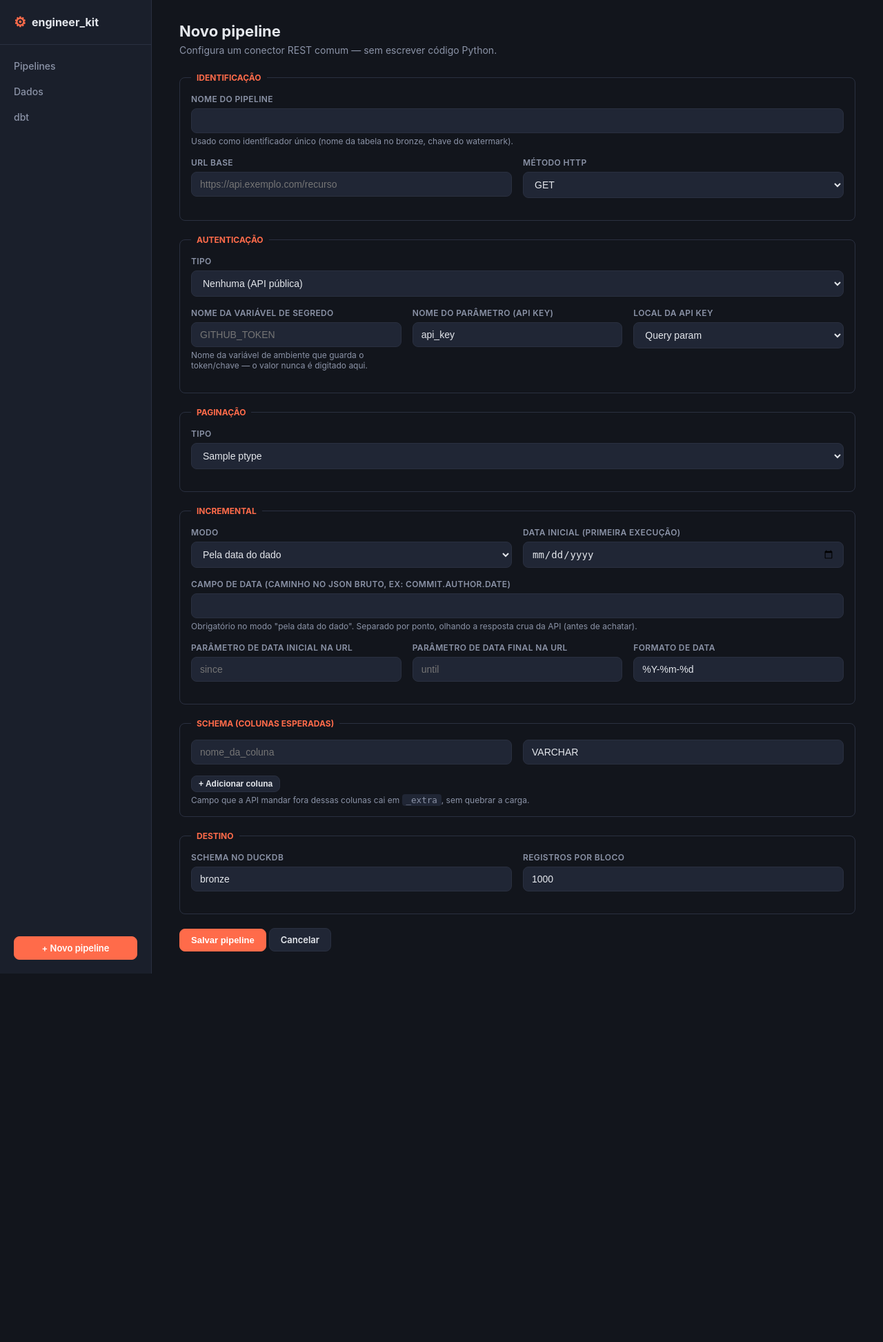
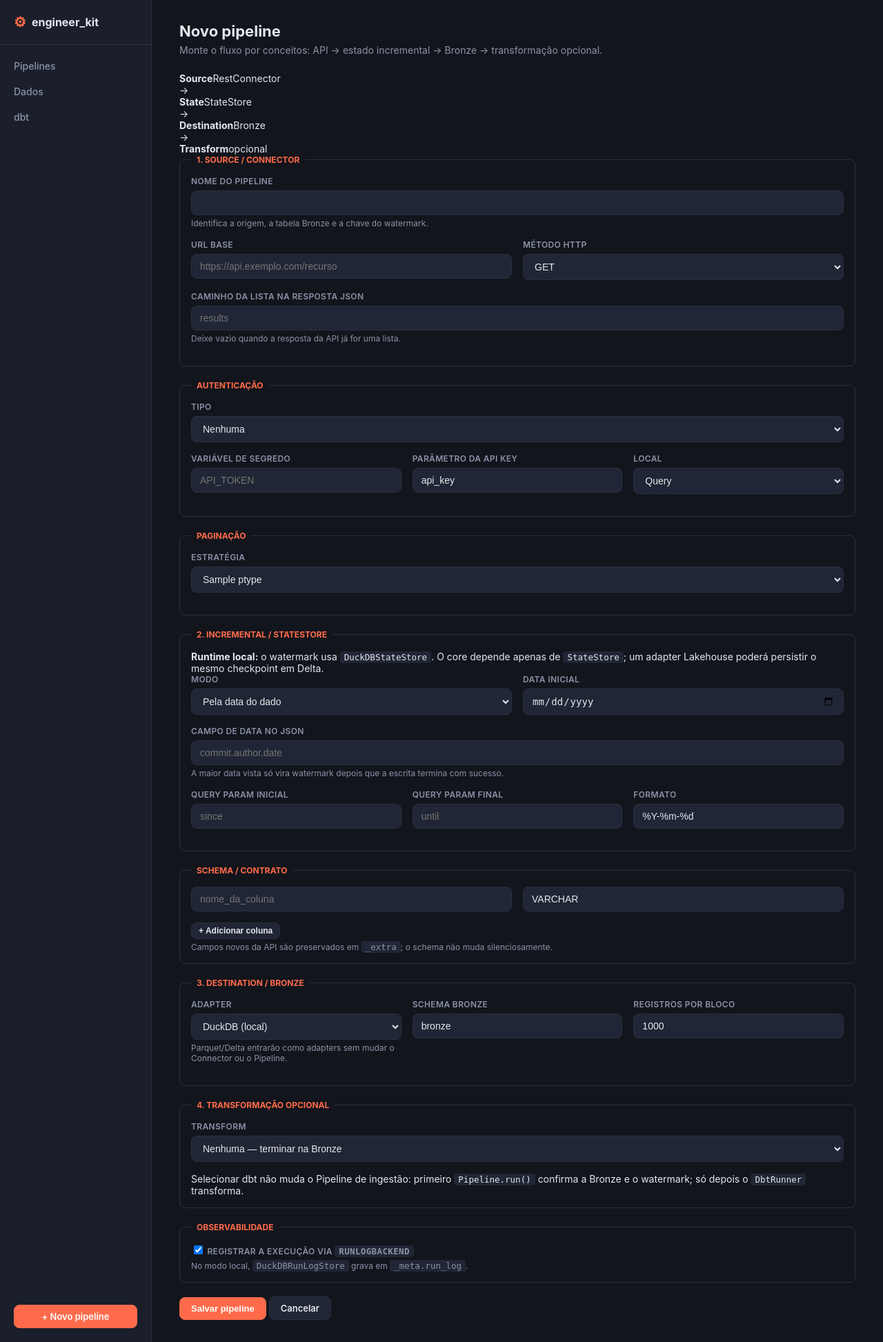
Before and after one commit to Lima-Ricardo/engineer_kit, a FastAPI app: template src/engineer_kit/ui/templates/pipeline_form.html in a window 1280 px wide. Shown: the whole page at 69% size. Before the commit the page ends 1411 px from the top, so only its background shows below. Run offline with FastAPI, Linux system fonts and the light colour scheme; the template is opened without the code that fills it: most values are stand-ins (such as "Sample title", 1, 10 or a date in 2020).

Commit message:
Expose adapters and dbt in pipeline form

```diff
--- a/src/engineer_kit/ui/templates/pipeline_form.html
+++ b/src/engineer_kit/ui/templates/pipeline_form.html
@@ -2,18 +2,27 @@
 {% block title %}{{ "Editar" if config else "Novo" }} pipeline - engineer_kit{% endblock %}
 {% block content %}
 <h1>{{ "Editar pipeline" if config else "Novo pipeline" }}</h1>
-<p class="subtitle">Configura um conector REST comum — sem escrever código Python.</p>
+<p class="subtitle">Monte o fluxo por conceitos: API → estado incremental → Bronze → transformação opcional.</p>
 
 {% if error %}<div class="error-box">{{ error }}</div>{% endif %}
 
+<div class="flow-strip compact-flow">
+    <div class="flow-node"><strong>Source</strong><span>RestConnector</span></div>
+    <div class="flow-arrow">→</div>
+    <div class="flow-node"><strong>State</strong><span>StateStore</span></div>
+    <div class="flow-arrow">→</div>
+    <div class="flow-node"><strong>Destination</strong><span>Bronze</span></div>
+    <div class="flow-arrow">→</div>
+    <div class="flow-node"><strong>Transform</strong><span>opcional</span></div>
+</div>
+
 <form method="post" action="/pipelines/save" id="pipeline-form">
-
     <fieldset>
-        <legend>Identificação</legend>
+        <legend>1. Source / Connector</legend>
         <div class="field">
             <label>Nome do pipeline</label>
             <input type="text" name="name" value="{{ config.name if config else '' }}" {{ "readonly" if config else "" }} required>
-            <div class="field-hint">Usado como identificador único (nome da tabela no bronze, chave do watermark).</div>
+            <div class="field-hint">Identifica a origem, a tabela Bronze e a chave do watermark.</div>
         </div>
         <div class="field-row">
             <div class="field">
@@ -28,132 +37,88 @@
                 </select>
             </div>
         </div>
+        <div class="field">
+            <label>Caminho da lista na resposta JSON</label>
+            <input type="text" name="records_path" value="{{ config.connector.records_path if config and config.connector.records_path else '' }}" placeholder="results">
+            <div class="field-hint">Deixe vazio quando a resposta da API já for uma lista.</div>
+        </div>
     </fieldset>
 
     <fieldset>
         <legend>Autenticação</legend>
         <div class="field">
             <label>Tipo</label>
-            <select name="auth_type" id="auth_type">
-                <option value="none" {{ "selected" if config and config.connector.auth.type == "none" else "" }}>Nenhuma (API pública)</option>
+            <select name="auth_type">
+                <option value="none" {{ "selected" if config and config.connector.auth.type == "none" else "" }}>Nenhuma</option>
                 <option value="bearer" {{ "selected" if config and config.connector.auth.type == "bearer" else "" }}>Bearer token</option>
                 <option value="api_key" {{ "selected" if config and config.connector.auth.type == "api_key" else "" }}>API key</option>
             </select>
         </div>
         <div class="field-row">
-            <div class="field">
-                <label>Nome da variável de segredo</label>
-                <input type="text" name="auth_secret_key" value="{{ config.connector.auth.secret_key if config and config.connector.auth.secret_key else '' }}" placeholder="GITHUB_TOKEN">
-                <div class="field-hint">Nome da variável de ambiente que guarda o token/chave — o valor nunca é digitado aqui.</div>
-            </div>
-            <div class="field">
-                <label>Nome do parâmetro (API key)</label>
-                <input type="text" name="auth_param_name" value="{{ config.connector.auth.param_name if config else 'api_key' }}">
-            </div>
-            <div class="field">
-                <label>Local da API key</label>
-                <select name="auth_location">
-                    <option value="query" {{ "selected" if config and config.connector.auth.location == "query" else "" }}>Query param</option>
-                    <option value="header" {{ "selected" if config and config.connector.auth.location == "header" else "" }}>Header</option>
-                </select>
-            </div>
+            <div class="field"><label>Variável de segredo</label><input type="text" name="auth_secret_key" value="{{ config.connector.auth.secret_key if config and config.connector.auth.secret_key else '' }}" placeholder="API_TOKEN"></div>
+            <div class="field"><label>Parâmetro da API key</label><input type="text" name="auth_param_name" value="{{ config.connector.auth.param_name if config else 'api_key' }}"></div>
+            <div class="field"><label>Local</label><select name="auth_location"><option value="query" {{ "selected" if config and config.connector.auth.location == "query" else "" }}>Query</option><option value="header" {{ "selected" if config and config.connector.auth.location == "header" else "" }}>Header</option></select></div>
         </div>
     </fieldset>
 
     <fieldset>
         <legend>Paginação</legend>
         <div class="field">
-            <label>Tipo</label>
+            <label>Estratégia</label>
             <select name="pagination_type" id="pagination_type">
-                {% for ptype in pagination_types %}
-                <option value="{{ ptype }}" {{ "selected" if config and config.connector.pagination.type == ptype else "" }}>{{ ptype }}</option>
-                {% endfor %}
+                {% for ptype in pagination_types %}<option value="{{ ptype }}" {{ "selected" if config and config.connector.pagination.type == ptype else "" }}>{{ ptype }}</option>{% endfor %}
             </select>
         </div>
+        {% set p = config.connector.pagination.params if config else {} %}
+        <div class="pagination-fields" data-type="page"><div class="field-row"><div class="field"><label>Parâmetro página</label><input type="text" name="page_param" value="{{ p.get('page_param', 'page') }}"></div><div class="field"><label>Parâmetro tamanho</label><input type="text" name="page_size_param" value="{{ p.get('page_size_param', 'per_page') }}"></div><div class="field"><label>Tamanho</label><input type="number" name="page_size" value="{{ p.get('page_size', 100) }}"></div></div></div>
+        <div class="pagination-fields" data-type="offset"><div class="field-row"><div class="field"><label>Parâmetro offset</label><input type="text" name="offset_param" value="{{ p.get('offset_param', 'offset') }}"></div><div class="field"><label>Parâmetro limite</label><input type="text" name="limit_param" value="{{ p.get('limit_param', 'limit') }}"></div><div class="field"><label>Limite</label><input type="number" name="limit" value="{{ p.get('limit', 100) }}"></div></div></div>
+        <div class="pagination-fields" data-type="cursor"><div class="field-row"><div class="field"><label>Parâmetro cursor</label><input type="text" name="cursor_param" value="{{ p.get('cursor_param', 'cursor') }}"></div><div class="field"><label>Campo cursor na resposta</label><input type="text" name="cursor_field" value="{{ p.get('cursor_field', 'next_cursor') }}"></div></div></div>
+        <div class="pagination-fields" data-type="link_header"><div class="field"><label>Header</label><input type="text" name="header_name" value="{{ p.get('header_name', 'Link') }}"></div></div>
+        <div class="pagination-fields" data-type="next_url"><div class="field"><label>Campo da próxima URL</label><input type="text" name="next_url_field" value="{{ p.get('next_url_field', 'next') }}"></div></div>
+    </fieldset>
 
-        {% set p = config.connector.pagination.params if config else {} %}
-        <div class="pagination-fields" data-type="page">
-            <div class="field-row">
-                <div class="field"><label>Parâmetro de página</label><input type="text" name="page_param" value="{{ p.get('page_param', 'page') }}"></div>
-                <div class="field"><label>Parâmetro de tamanho</label><input type="text" name="page_size_param" value="{{ p.get('page_size_param', 'per_page') }}"></div>
-                <div class="field"><label>Registros por página</label><input type="number" name="page_size" value="{{ p.get('page_size', 100) }}"></div>
-            </div>
+    <fieldset>
+        <legend>2. Incremental / StateStore</legend>
+        <div class="architecture-note"><strong>Runtime local:</strong> o watermark usa <code>DuckDBStateStore</code>. O core depende apenas de <code>StateStore</code>; um adapter Lakehouse poderá persistir o mesmo checkpoint em Delta.</div>
+        <div class="field-row">
+            <div class="field"><label>Modo</label><select name="incremental_mode" id="incremental_mode"><option value="data_date" {{ "selected" if config and config.connector.incremental.mode == "data_date" else "" }}>Pela data do dado</option><option value="ingestion_date" {{ "selected" if config and config.connector.incremental.mode == "ingestion_date" else "" }}>Pela data da ingestão</option></select></div>
+            <div class="field"><label>Data inicial</label><input type="date" name="initial_start" value="{{ config.connector.incremental.initial_start if config and config.connector.incremental.initial_start else '' }}"></div>
         </div>
-        <div class="pagination-fields" data-type="offset">
-            <div class="field-row">
-                <div class="field"><label>Parâmetro de offset</label><input type="text" name="offset_param" value="{{ p.get('offset_param', 'offset') }}"></div>
-                <div class="field"><label>Parâmetro de limite</label><input type="text" name="limit_param" value="{{ p.get('limit_param', 'limit') }}"></div>
-                <div class="field"><label>Limite</label><input type="number" name="limit" value="{{ p.get('limit', 100) }}"></div>
-            </div>
+        <div class="field" id="date_field_wrapper"><label>Campo de data no JSON</label><input type="text" name="date_field" value="{{ config.connector.incremental.date_field if config and config.connector.incremental.date_field else '' }}" placeholder="commit.author.date"><div class="field-hint">A maior data vista só vira watermark depois que a escrita termina com sucesso.</div></div>
+        <div class="field-row"><div class="field"><label>Query param inicial</label><input type="text" name="date_param_start" value="{{ config.connector.date_params.start if config and config.connector.date_params.start else '' }}" placeholder="since"></div><div class="field"><label>Query param final</label><input type="text" name="date_param_end" value="{{ config.connector.date_params.end if config and config.connector.date_params.end else '' }}" placeholder="until"></div><div class="field"><label>Formato</label><input type="text" name="date_param_format" value="{{ config.connector.date_params.format if config else '%Y-%m-%d' }}"></div></div>
+    </fieldset>
+
+    <fieldset>
+        <legend>Schema / contrato</legend>
+        <div id="columns-container">
+            {% if config and config.columns %}{% for col in config.columns %}<div class="field-row column-row"><div class="field"><input type="text" name="column_name" value="{{ col.name }}" placeholder="nome_da_coluna"></div><div class="field"><input type="text" name="column_dtype" value="{{ col.dtype }}" placeholder="VARCHAR"></div></div>{% endfor %}{% else %}<div class="field-row column-row"><div class="field"><input type="text" name="column_name" placeholder="nome_da_coluna"></div><div class="field"><input type="text" name="column_dtype" value="VARCHAR"></div></div>{% endif %}
         </div>
-        <div class="pagination-fields" data-type="cursor">
-            <div class="field-row">
-                <div class="field"><label>Parâmetro de cursor (request)</label><input type="text" name="cursor_param" value="{{ p.get('cursor_param', 'cursor') }}"></div>
-                <div class="field"><label>Campo de cursor (na resposta)</label><input type="text" name="cursor_field" value="{{ p.get('cursor_field', 'next_cursor') }}"></div>
-            </div>
-        </div>
-        <div class="pagination-fields" data-type="link_header">
-            <div class="field"><label>Nome do header</label><input type="text" name="header_name" value="{{ p.get('header_name', 'Link') }}"></div>
-        </div>
-        <div class="pagination-fields" data-type="next_url">
-            <div class="field"><label>Campo de próxima URL (na resposta)</label><input type="text" name="next_url_field" value="{{ p.get('next_url_field', 'next') }}"></div>
+        <button type="button" class="btn btn-sm" id="add-column">+ Adicionar coluna</button>
+        <div class="field-hint">Campos novos da API são preservados em <code>_extra</code>; o schema não muda silenciosamente.</div>
+    </fieldset>
+
+    <fieldset>
+        <legend>3. Destination / Bronze</legend>
+        <div class="field-row">
+            <div class="field"><label>Adapter</label><select name="destination_type"><option value="duckdb" selected>DuckDB (local)</option></select><div class="field-hint">Parquet/Delta entrarão como adapters sem mudar o Connector ou o Pipeline.</div></div>
+            <div class="field"><label>Schema Bronze</label><input type="text" name="destination_schema" value="{{ config.destination.schema if config else 'bronze' }}"></div>
+            <div class="field"><label>Registros por bloco</label><input type="number" name="batch_size" value="{{ config.destination.batch_size if config else 1000 }}"></div>
         </div>
     </fieldset>
 
     <fieldset>
-        <legend>Incremental</legend>
+        <legend>4. Transformação opcional</legend>
         <div class="field-row">
-            <div class="field">
-                <label>Modo</label>
-                <select name="incremental_mode" id="incremental_mode">
-                    <option value="data_date" {{ "selected" if config and config.connector.incremental.mode == "data_date" else "" }}>Pela data do dado</option>
-                    <option value="ingestion_date" {{ "selected" if config and config.connector.incremental.mode == "ingestion_date" else "" }}>Pela data de ingestão</option>
-                </select>
-            </div>
-            <div class="field">
-                <label>Data inicial (primeira execução)</label>
-                <input type="date" name="initial_start" value="{{ config.connector.incremental.initial_start if config and config.connector.incremental.initial_start else '' }}">
-            </div>
+            <div class="field"><label>Transform</label><select name="transform_type" id="transform_type"><option value="none" {{ "selected" if not config or config.transform.type == "none" else "" }}>Nenhuma — terminar na Bronze</option><option value="dbt" {{ "selected" if config and config.transform.type == "dbt" else "" }}>dbt — staging → silver → gold</option></select></div>
+            <div class="field" id="dbt_select_wrapper"><label>dbt --select (opcional)</label><input type="text" name="dbt_select" value="{{ config.transform.select if config and config.transform.select else '' }}" placeholder="tag:daily ou model_name"><div class="field-hint">Projeto local: {{ "encontrado" if dbt_available else "não encontrado ainda" }}.</div></div>
         </div>
-        <div class="field" id="date_field_wrapper">
-            <label>Campo de data (caminho no JSON bruto, ex: commit.author.date)</label>
-            <input type="text" name="date_field" value="{{ config.connector.incremental.date_field if config and config.connector.incremental.date_field else '' }}">
-            <div class="field-hint">Obrigatório no modo "pela data do dado". Separado por ponto, olhando a resposta crua da API (antes de achatar).</div>
-        </div>
-        <div class="field-row">
-            <div class="field"><label>Parâmetro de data inicial na URL</label><input type="text" name="date_param_start" value="{{ config.connector.date_params.start if config and config.connector.date_params.start else '' }}" placeholder="since"></div>
-            <div class="field"><label>Parâmetro de data final na URL</label><input type="text" name="date_param_end" value="{{ config.connector.date_params.end if config and config.connector.date_params.end else '' }}" placeholder="until"></div>
-            <div class="field"><label>Formato de data</label><input type="text" name="date_param_format" value="{{ config.connector.date_params.format if config else '%Y-%m-%d' }}"></div>
-        </div>
+        <div class="architecture-note">Selecionar dbt não muda o Pipeline de ingestão: primeiro <code>Pipeline.run()</code> confirma a Bronze e o watermark; só depois o <code>DbtRunner</code> transforma.</div>
     </fieldset>
 
     <fieldset>
-        <legend>Schema (colunas esperadas)</legend>
-        <div id="columns-container">
-            {% if config and config.columns %}
-                {% for col in config.columns %}
-                <div class="field-row column-row">
-                    <div class="field"><input type="text" name="column_name" value="{{ col.name }}" placeholder="nome_da_coluna"></div>
-                    <div class="field"><input type="text" name="column_dtype" value="{{ col.dtype }}" placeholder="VARCHAR"></div>
-                </div>
-                {% endfor %}
-            {% else %}
-                <div class="field-row column-row">
-                    <div class="field"><input type="text" name="column_name" placeholder="nome_da_coluna"></div>
-                    <div class="field"><input type="text" name="column_dtype" placeholder="VARCHAR" value="VARCHAR"></div>
-                </div>
-            {% endif %}
-        </div>
-        <button type="button" class="btn btn-sm" id="add-column">+ Adicionar coluna</button>
-        <div class="field-hint">Campo que a API mandar fora dessas colunas cai em <code>_extra</code>, sem quebrar a carga.</div>
-    </fieldset>
-
-    <fieldset>
-        <legend>Destino</legend>
-        <div class="field-row">
-            <div class="field"><label>Schema no DuckDB</label><input type="text" name="destination_schema" value="{{ config.destination.schema if config else 'bronze' }}"></div>
-            <div class="field"><label>Registros por bloco</label><input type="number" name="batch_size" value="{{ config.destination.batch_size if config else 1000 }}"></div>
-        </div>
+        <legend>Observabilidade</legend>
+        <label class="check-line"><input type="checkbox" name="run_log" {{ "checked" if not config or config.run_log else "" }}> Registrar a execução via <code>RunLogBackend</code></label>
+        <div class="field-hint">No modo local, <code>DuckDBRunLogStore</code> grava em <code>_meta.run_log</code>.</div>
     </fieldset>
 
     <button type="submit" class="btn btn-primary">Salvar pipeline</button>
@@ -161,27 +126,11 @@
 </form>
 
 <script>
-function updatePaginationFields() {
-    const type = document.getElementById('pagination_type').value;
-    document.querySelectorAll('.pagination-fields').forEach(function (el) {
-        el.classList.toggle('active', el.dataset.type === type);
-    });
-}
-function updateDateField() {
-    const mode = document.getElementById('incremental_mode').value;
-    document.getElementById('date_field_wrapper').style.display = mode === 'data_date' ? 'block' : 'none';
-}
-document.getElementById('pagination_type').addEventListener('change', updatePaginationFields);
-document.getElementById('incremental_mode').addEventListener('change', updateDateField);
-document.getElementById('add-column').addEventListener('click', function () {
-    const container = document.getElementById('columns-container');
-    const row = document.createElement('div');
-    row.className = 'field-row column-row';
-    row.innerHTML = '<div class="field"><input type="text" name="column_name" placeholder="nome_da_coluna"></div>' +
-                    '<div class="field"><input type="text" name="column_dtype" placeholder="VARCHAR" value="VARCHAR"></div>';
-    container.appendChild(row);
-});
-updatePaginationFields();
-updateDateField();
+function updatePaginationFields(){const type=document.getElementById('pagination_type').value;document.querySelectorAll('.pagination-fields').forEach(el=>el.classList.toggle('active',el.dataset.type===type));}
+function updateDateField(){document.getElementById('date_field_wrapper').style.display=document.getElementById('incremental_mode').value==='data_date'?'block':'none';}
+function updateTransform(){document.getElementById('dbt_select_wrapper').style.display=document.getElementById('transform_type').value==='dbt'?'block':'none';}
+document.getElementById('pagination_type').addEventListener('change',updatePaginationFields);document.getElementById('incremental_mode').addEventListener('change',updateDateField);document.getElementById('transform_type').addEventListener('change',updateTransform);
+document.getElementById('add-column').addEventListener('click',function(){const row=document.createElement('div');row.className='field-row column-row';row.innerHTML='<div class="field"><input type="text" name="column_name" placeholder="nome_da_coluna"></div><div class="field"><input type="text" name="column_dtype" value="VARCHAR"></div>';document.getElementById('columns-container').appendChild(row);});
+updatePaginationFields();updateDateField();updateTransform();
 </script>
 {% endblock %}
```
